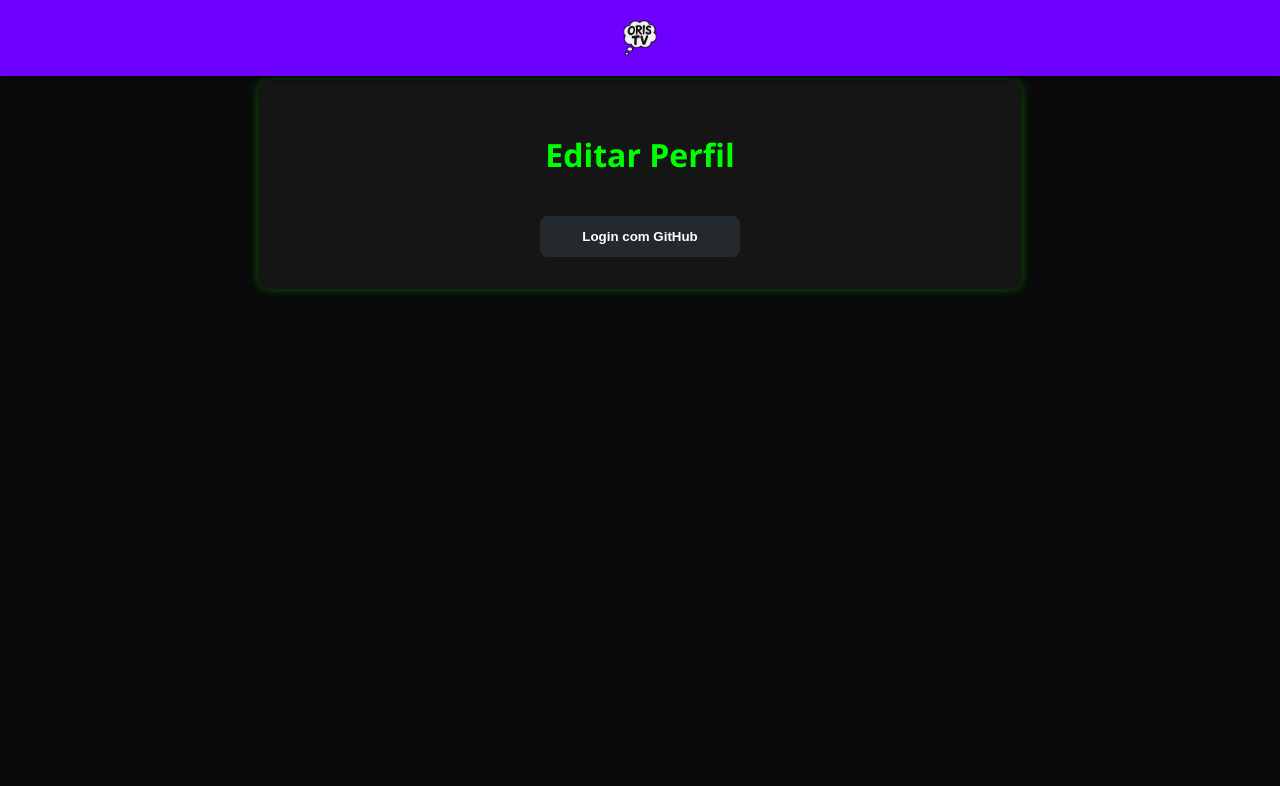
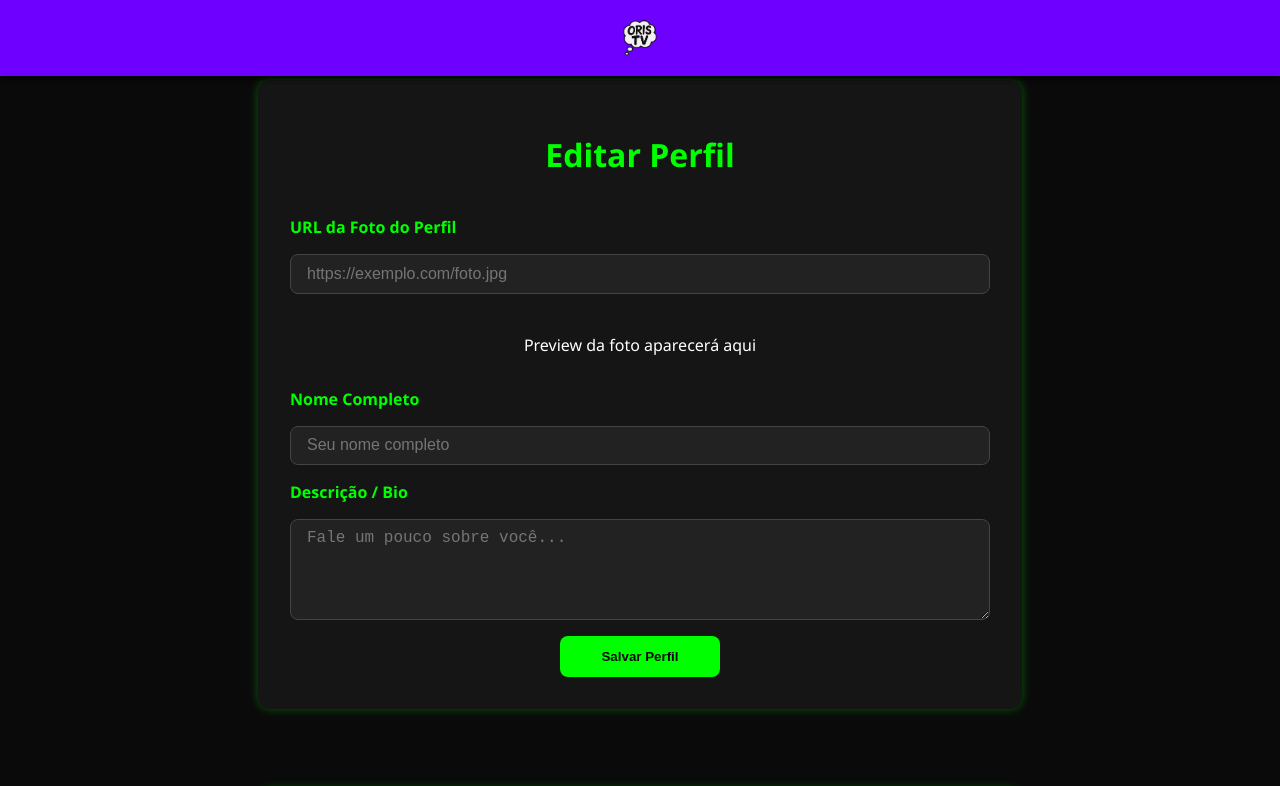
Before and after one commit to brncinc/oris, a plain HTML site: page oristvp.html in a window 1280 px wide. Shown: the top 786 px of the page. Drawn offline with Linux system fonts and the light colour scheme.

Commit message:
Update oristvp.html

```diff
--- a/oristvp.html
+++ b/oristvp.html
@@ -1,3 +1,202 @@
+<!DOCTYPE html>
+<html lang="pt-BR">
+<head>
+  <meta charset="UTF-8" />
+  <meta name="viewport" content="width=device-width, initial-scale=1" />
+  <title>Perfil Editável - Oris TV</title>
+  <link rel="icon" href="logo.ico" />
+  <style>
+    :root {
+      --primary: #0f0;
+      --dark: #0a0a0a;
+      --card: #151515;
+      --text: #fff;
+      --text-muted: #aaa;
+      --purple: #6e00ff;
+      --green: #00ff00;
+      --red: #ff0033;
+    }
+    body {
+      margin: 0;
+      font-family: 'Segoe UI', sans-serif;
+      background: var(--dark);
+      color: var(--text);
+    }
+    header {
+      background-color: var(--purple);
+      padding: 0.8rem 1rem;
+      display: flex;
+      justify-content: center;
+      align-items: center;
+      position: fixed;
+      top: 0;
+      left: 0;
+      right: 0;
+      height: 50px;
+      z-index: 100;
+      box-shadow: 0 2px 5px rgba(0,0,0,0.6);
+    }
+    header img.logo {
+      height: 48px;
+      width: auto;
+    }
+    main {
+      max-width: 700px;
+      margin: 80px auto 2rem;
+      padding: 2rem;
+      background: var(--card);
+      border-radius: 12px;
+      box-shadow: 0 0 10px #0f05;
+      display: flex;
+      flex-direction: column;
+      gap: 1.5rem;
+    }
+    h1 {
+      color: var(--primary);
+      margin-bottom: 1rem;
+      text-align: center;
+    }
+    form {
+      display: flex;
+      flex-direction: column;
+      gap: 1rem;
+    }
+    label {
+      font-weight: 600;
+      color: var(--green);
+    }
+    input[type="text"], textarea {
+      background: #222;
+      border: 1px solid #444;
+      border-radius: 8px;
+      color: var(--text);
+      padding: 0.6rem 1rem;
+      font-size: 1rem;
+      resize: vertical;
+    }
+    textarea {
+      min-height: 80px;
+    }
+    .photo-preview {
+      margin-top: 0.5rem;
+      text-align: center;
+    }
+    .photo-preview img {
+      max-width: 150px;
+      border-radius: 50%;
+      border: 3px solid var(--green);
+      object-fit: cover;
+    }
+    button {
+      background: var(--green);
+      color: var(--dark);
+      border: none;
+      font-weight: bold;
+      padding: 0.8rem 1.5rem;
+      border-radius: 8px;
+      cursor: pointer;
+      transition: background-color 0.2s;
+      align-self: center;
+      width: 160px;
+    }
+    button:hover {
+      background: #0c0;
+      color: #fff;
+    }
+    .saved-message {
+      text-align: center;
+      margin-top: 1rem;
+      color: var(--primary);
+      font-weight: bold;
+      display: none;
+    }
+  </style>
+</head>
+<body>
+  <header>
+    <img src="z.png" alt="Logo Oris TV" class="logo" />
+  </header>
+
+  <main>
+    <h1>Editar Perfil</h1>
+
+    <form id="profileForm">
+      <label for="photo">URL da Foto do Perfil</label>
+      <input type="text" id="photo" name="photo" placeholder="https://exemplo.com/foto.jpg" />
+      <div class="photo-preview" id="photoPreview">
+        <p>Preview da foto aparecerá aqui</p>
+      </div>
+
+      <label for="name">Nome Completo</label>
+      <input type="text" id="name" name="name" placeholder="Seu nome completo" required />
+
+      <label for="bio">Descrição / Bio</label>
+      <textarea id="bio" name="bio" placeholder="Fale um pouco sobre você..."></textarea>
+
+      <button type="submit">Salvar Perfil</button>
+    </form>
+    <div class="saved-message" id="savedMessage">Perfil salvo com sucesso! ✅</div>
+  </main>
+
+  <script>
+    const photoInput = document.getElementById('photo');
+    const nameInput = document.getElementById('name');
+    const bioInput = document.getElementById('bio');
+    const photoPreview = document.getElementById('photoPreview');
+    const savedMessage = document.getElementById('savedMessage');
+    const form = document.getElementById('profileForm');
+
+    function updatePhotoPreview(url) {
+      if (url.trim() === '') {
+        photoPreview.innerHTML = '<p>Preview da foto aparecerá aqui</p>';
+        return;
+      }
+      const img = document.createElement('img');
+      img.src = url;
+      img.alt = 'Foto do perfil';
+      img.onerror = () => {
+        photoPreview.innerHTML = '<p>URL inválida ou imagem não carregou</p>';
+      };
+      img.onload = () => {
+        photoPreview.innerHTML = '';
+        photoPreview.appendChild(img);
+      };
+      photoPreview.innerHTML = '';
+      photoPreview.appendChild(img);
+    }
+
+    photoInput.addEventListener('input', () => {
+      updatePhotoPreview(photoInput.value);
+    });
+
+    form.addEventListener('submit', (e) => {
+      e.preventDefault();
+      localStorage.setItem('profilePhoto', photoInput.value.trim());
+      localStorage.setItem('profileName', nameInput.value.trim());
+      localStorage.setItem('profileBio', bioInput.value.trim());
+
+      savedMessage.style.display = 'block';
+      setTimeout(() => {
+        savedMessage.style.display = 'none';
+      }, 3000);
+    });
+
+    // Carrega dados do localStorage ao abrir a página
+    function loadProfile() {
+      const photo = localStorage.getItem('profilePhoto') || '';
+      const name = localStorage.getItem('profileName') || '';
+      const bio = localStorage.getItem('profileBio') || '';
+
+      photoInput.value = photo;
+      nameInput.value = name;
+      bioInput.value = bio;
+      updatePhotoPreview(photo);
+    }
+
+    loadProfile();
+  </script>
+</body>
+</html>
 <!DOCTYPE html>
 <html lang="pt-BR">
 <head>
```
